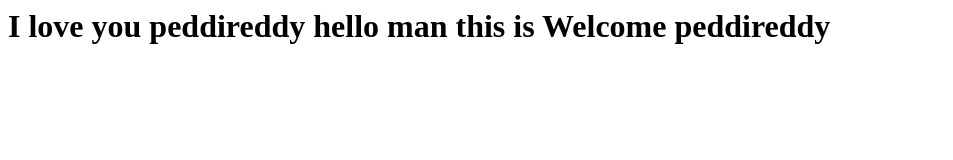
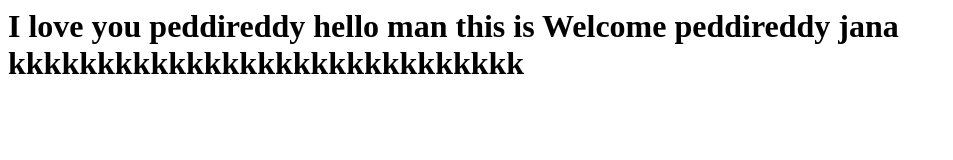
Before and after one commit to peddidevops/addwebsite, a plain HTML site: page index.html in a window 1280 px wide. Shown: the whole page, without its empty margins (0-953 px from the left). Drawn offline with Linux system fonts and the light colour scheme.

Commit message:
again chnaged

```diff
--- a/index.html
+++ b/index.html
@@ -1 +1 @@
-<h1>I love you peddireddy hello man this is  Welcome peddireddy<h1/>
+<h1>I love you peddireddy hello man this is  Welcome peddireddy jana kkkkkkkkkkkkkkkkkkkkkkkkkkkkk<h1/>
```
